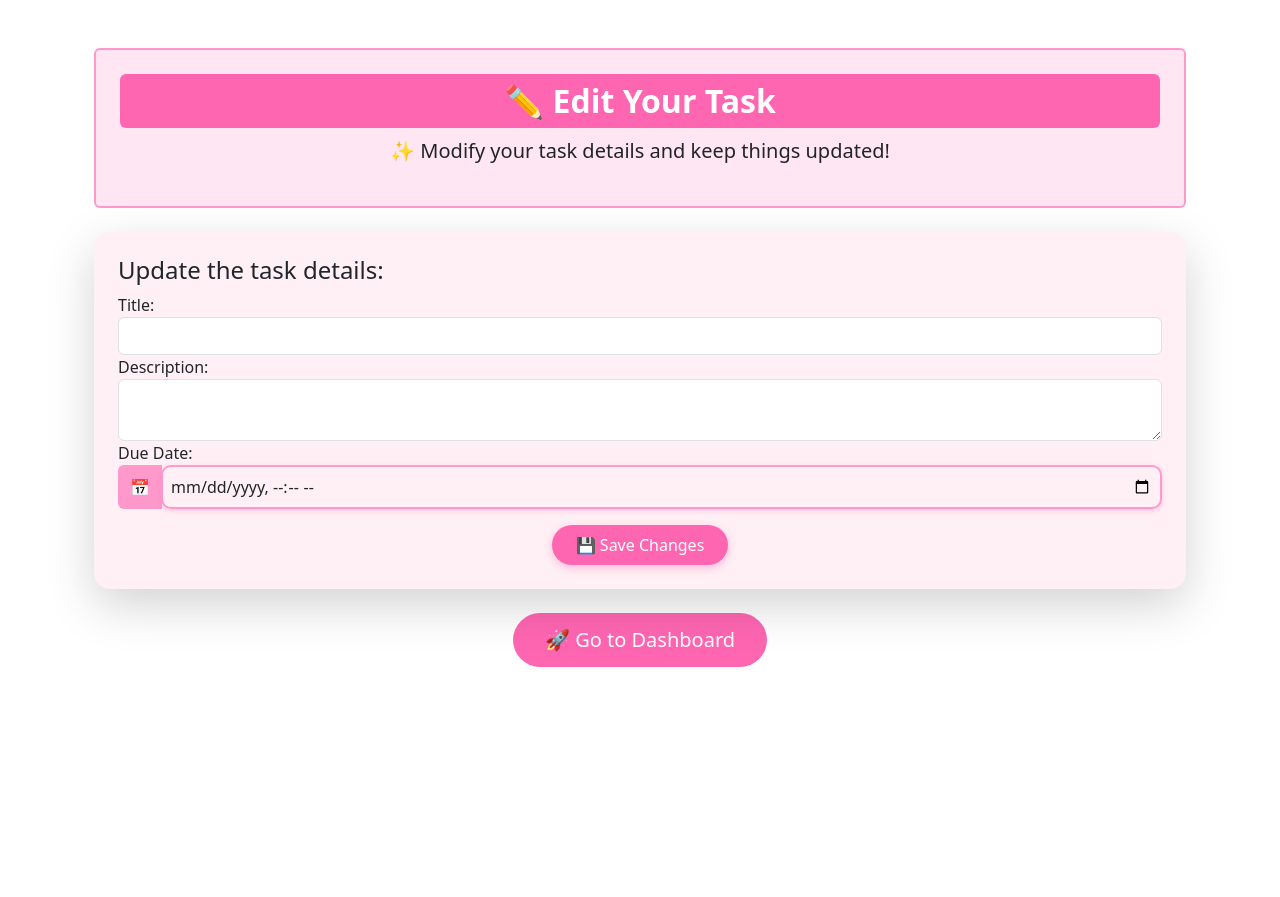
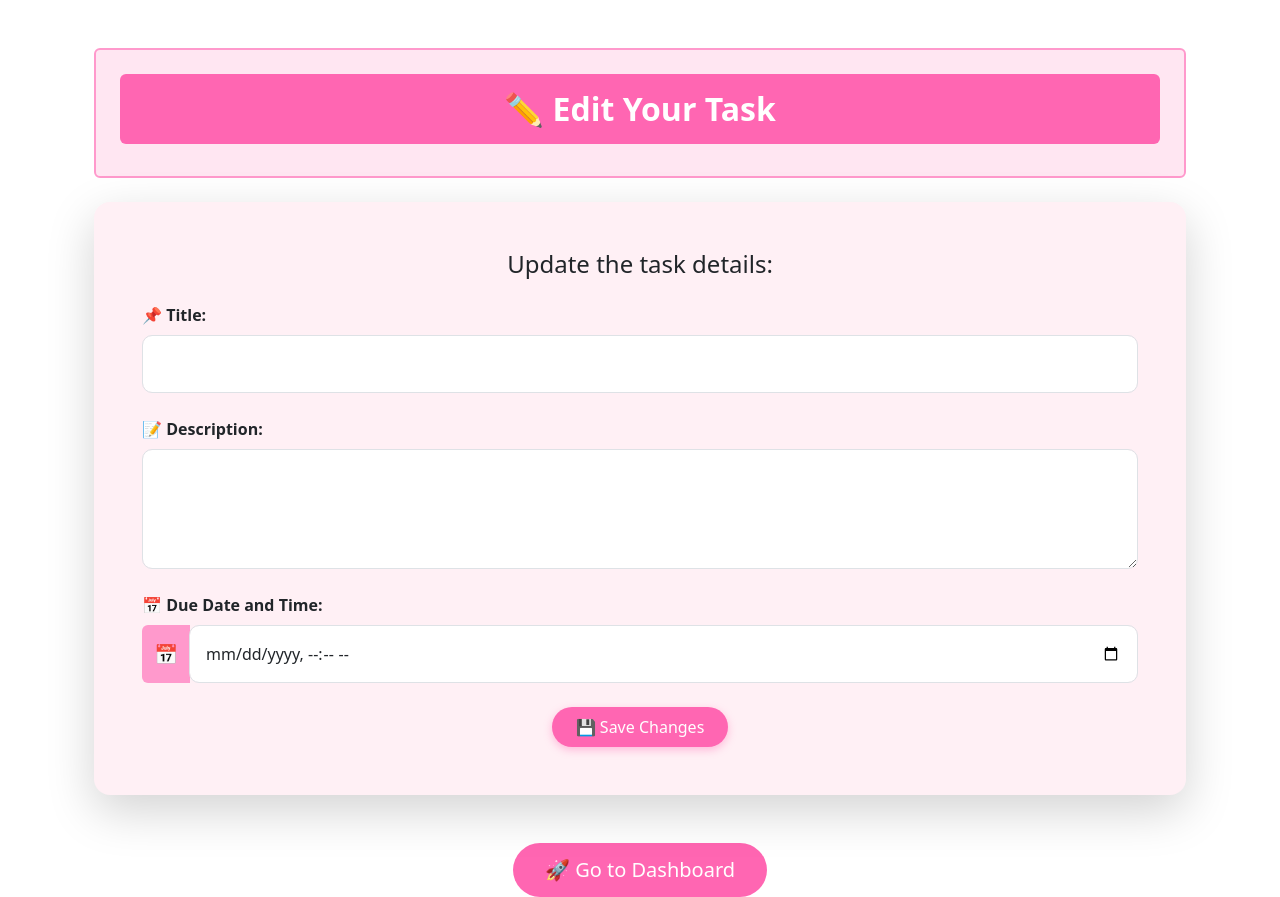
Before and after one commit to pittachiox/pittaweb, a Flask app: template templates/update_task.html in a window 1280 px wide. Shown: the part 54-951 px from the top of the page. Before the commit the page ends 721 px from the top, so only its background shows below. Run offline with Flask 3, Linux system fonts and the light colour scheme; the template is opened without the code that fills it: values that come from a table or form of the project are taken from there, others are empty; the visitor is signed in with stand-in values (Sample User, id 1); some libraries are stand-ins or nearby versions.

Commit message:
update app

```diff
--- a/pittaapp.py
+++ b/pittaapp.py
@@ -67,12 +67,17 @@ def introduce():
 def detail():
     return render_template('detail.html', user=current_user)
 
-@app.route("/update_profile", methods=["POST"])
+@app.route('/update_profile', methods=['POST'])
 @login_required
 def update_profile():
-    nickname = request.form.get("nickname")
-    faculty = request.form.get("faculty")
-    student_id = request.form.get("student_id")
+    current_user.profile.nickname = request.form.get('nickname')
+    current_user.profile.faculty = request.form.get('faculty')
+    current_user.profile.student_id = request.form.get('student_id')
+    current_user.profile.emoji = request.form.get('profile_emoji')  # รับค่าอิโมจิที่เลือก
+    db.session.commit()
+
+    flash('Profile updated successfully!', 'success')
+    return redirect(url_for('images'))
 
     # ตรวจสอบว่ามีโปรไฟล์อยู่แล้วหรือไม่ ถ้าไม่มีให้สร้างใหม่
     if not current_user.profile:
--- a/templates/detail.html
+++ b/templates/detail.html
@@ -4,6 +4,7 @@
     <h2 class="text-center text-white p-2 rounded" style="background-color: #ff66b2;">🎀 Your Profile 🎀</h2>
 
     <form method="POST" action="{{ url_for('update_profile') }}">
+
         <div class="mb-3">
             <label class="form-label">🐰 Nickname</label>
             <input type="text" name="nickname" class="form-control" value="{{ current_user.profile.nickname or '' }}" style="background-color: #fff0f5;">
--- a/templates/index.html
+++ b/templates/index.html
@@ -28,12 +28,6 @@
             <a class="btn btn-lg" href="{{ url_for('create_task') }}" style="background-color: #ff66b2; color: white; border: none;">
                 ➕ Add New Task
             </a>
-        </li>
-        <li class="nav-item mx-2">
-            <a class="btn btn-lg" href="{{ url_for('detail') }}" style="background-color: #ff99cc; color: white; border: none;">
-                🏠 Home
-            </a>
-        </li>
     </ul>
 
     {% for task in tasks %}
--- a/templates/update_task.html
+++ b/templates/update_task.html
@@ -4,49 +4,48 @@
 {% block body %}
 <div class="container mt-5">
     <!-- ส่วนหัว -->
-    <div class="text-center p-4 rounded" style="background-color: #ffe6f2; border: 2px solid #ff99cc;">
-        <h2 class="fw-bold text-white p-2 rounded" style="background-color: #ff66b2;">
+    <div class="text-center p-4 rounded mb-4" style="background-color: #ffe6f2; border: 2px solid #ff99cc;">
+        <h2 class="fw-bold text-white p-3 rounded" style="background-color: #ff66b2;">
             ✏ Edit Your Task
         </h2>
-        <p class="lead text-dark">
-            ✨ Modify your task details and keep things updated!
-        </p>
+
     </div>
 
     <!-- ฟอร์มการแก้ไข Task -->
-    <div class="card shadow-lg p-4 mt-4 border-0 rounded-4" style="background-color: #fff0f5;">
-        <h4 class="text-dark">Update the task details:</h4>
+    <div class="card shadow-lg p-5 border-0 rounded-4" style="background-color: #fff0f5;">
+        <h4 class="text-dark mb-4 text-center">Update the task details:</h4>
         <form method="POST" action="{{ url_for('update_task', task_id=task.id) }}">
             {{ form.hidden_tag() }}  <!-- ✅ CSRF Protection -->
 
-            <label for="title">Title:</label>
-            {{ form.title(class="form-control") }}
-
-            <label for="description">Description:</label>
-            {{ form.description(class="form-control") }}
-
-            <label for="due_date">Due Date:</label>
-            <div class="input-group">
-                <span class="input-group-text" style="background-color: #ff99cc; border: none; color: white;">📅</span>
-                {{ form.due_date(class="form-control", type="datetime-local", style="background-color: #fff0f5; border: 2px solid #ff99cc; border-radius: 10px; padding: 8px; box-shadow: 0 2px 5px rgba(255, 102, 178, 0.3);") }}
+            <div class="mb-4">
+                <label for="title" class="form-label fw-bold">📌 Title:</label>
+                {{ form.title(class="form-control p-3", style="border-radius: 10px; background-color: #fff;") }}
             </div>
 
-            <div class="text-center mt-3">  <!-- เพิ่ม mt-3 เพื่อให้มีระยะห่างด้านบน -->
-                <button type="submit" class="btn text-white" style="background-color: #ff66b2; border: none; padding: 0.5rem 1.5rem; border-radius: 30px; box-shadow: 0 3px 8px rgba(255, 102, 178, 0.4); transition: transform 0.2s ease-in-out; display: block; margin: 0 auto; margin-top: 15px;"
+            <div class="mb-4">
+                <label for="description" class="form-label fw-bold">📝 Description:</label>
+                {{ form.description(class="form-control p-3", style="border-radius: 10px; background-color: #fff; height: 120px;") }}
+            </div>
+
+            <div class="mb-4">
+                <label for="due_date" class="form-label fw-bold">📅 Due Date and Time:</label>
+                <div class="input-group">
+                    <span class="input-group-text" style="background-color: #ff99cc; border: none; color: white; font-size: 1.2rem;">📅</span>
+                    {{ form.due_date(class="form-control p-3", type="datetime-local", style="border-radius: 10px; background-color: #fff;") }}
+                </div>
+            </div>
+
+            <div class="text-center mt-4">
+                <button type="submit" class="btn text-white px-4 py-2" style="background-color: #ff66b2; border: none; border-radius: 30px; box-shadow: 0 3px 8px rgba(255, 102, 178, 0.4); transition: transform 0.2s ease-in-out;"
                     onmouseover="this.style.transform='scale(1.05)'" onmouseout="this.style.transform='scale(1)'">
                     💾 Save Changes
                 </button>
             </div>
-
-
-
         </form>
-
-
     </div>
 
     <!-- ปุ่มกลับไปที่ Dashboard -->
-    <div class="text-center mt-4">
+    <div class="text-center mt-5">
         <a href="{{ url_for('index') }}" class="btn btn-lg" style="background-color: #ff66b2; color: white; border: none; padding: 0.75rem 2rem; border-radius: 50px;">
             🚀 Go to Dashboard
         </a>
```
Also changed, not shown: templates/create_task.html (+8 -2 lines), models.py (line endings or trailing spaces).
